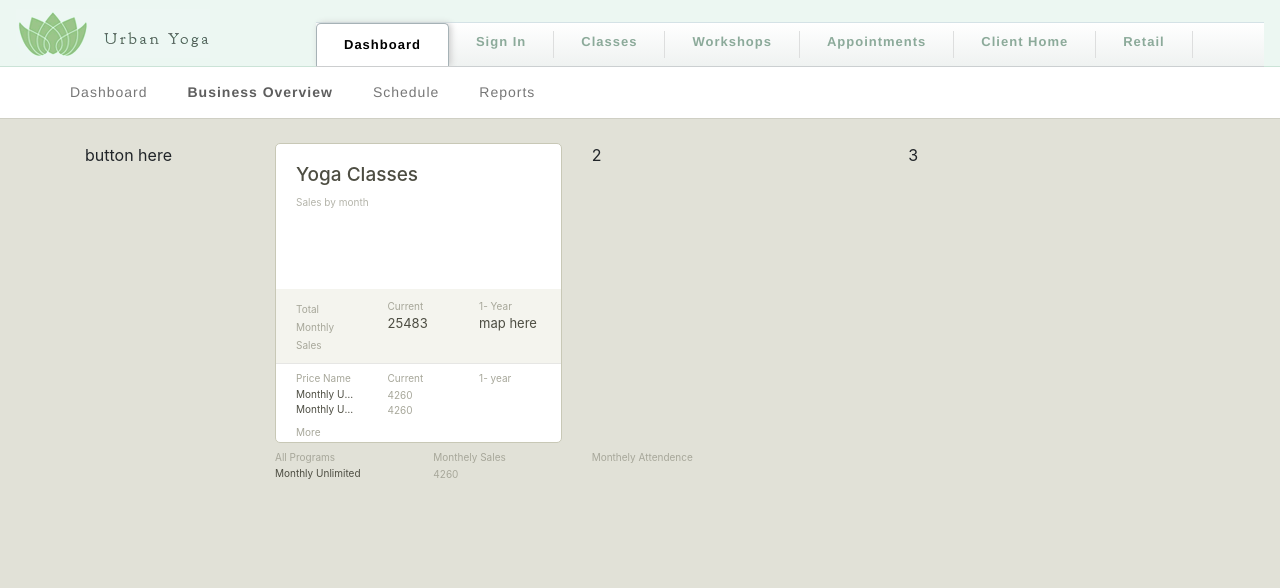
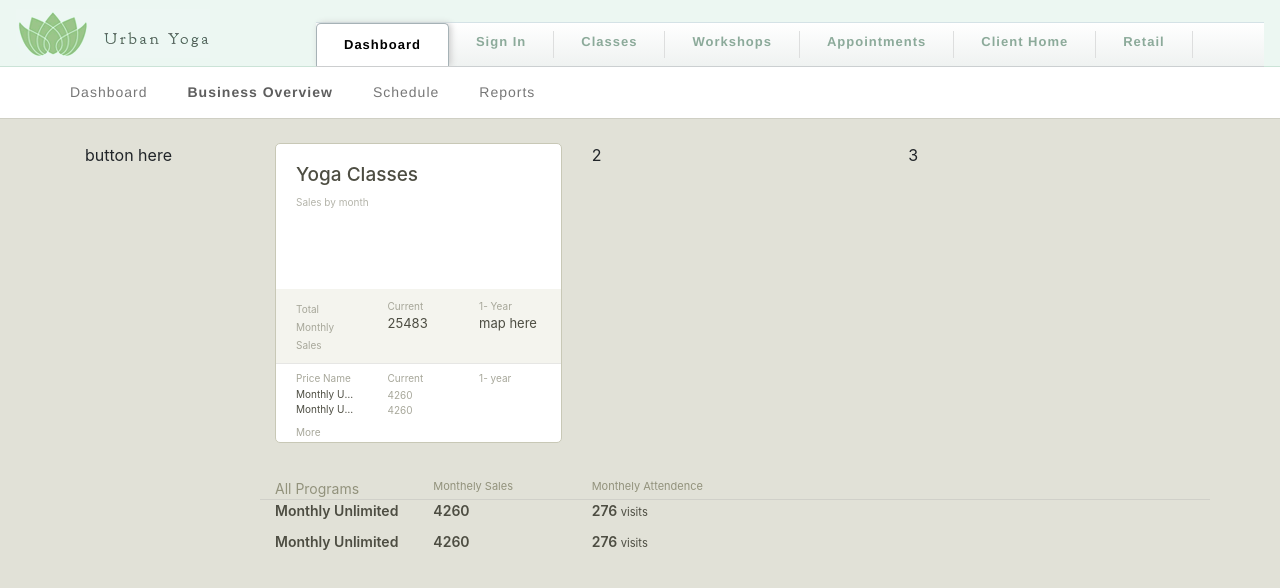
Before and after one commit to yuvrajpatil2001/AIG_assignment, an Angular app: page / in a window 1280 px wide. Shown: the top 588 px of the page. Built offline with nearby package versions, Linux system fonts and the light colour scheme; what angular-font-awesome would draw is missing.

Commit message:
tbl content changes

```diff
--- a/src/app/app.component.css
+++ b/src/app/app.component.css
@@ -129,6 +129,28 @@
 }
 
 
+
 .listWrapper{
     padding: 0px 20px;
 }
+.tblLabelLarge{
+    color:#92927C;
+    font-size:14px;
+}
+.tblLabelSmall{
+    color:#92927C;
+    font-size:11px;
+}
+.tblValueLabel{
+    color:#4D4D42;
+    font-size:14px;
+    font-weight: 600;
+    margin-bottom:10px;
+}
+
+.tblContent{
+    margin-top:35px;
+}
+.headerRow{
+    border-bottom: 1px solid #d0d0c9;
+}
--- a/src/app/app.component.html
+++ b/src/app/app.component.html
@@ -95,15 +95,20 @@
                 <div class="col-sm-4">3</div>
             </div>
             <div class="tblContent">
-                    <div class="row">
-                            <div class="col-2"><span class="salesLabel">All Programs</span></div>
-                            <div class="col-2"><span class="salesLabel">Monthely Sales</span></div>
-                            <div class="col-8"><span class="salesLabel">Monthely Attendence</span></div>
+                    <div class="row headerRow">
+                            <div class="col-2 tblLabelLarge">All Programs</div>
+                            <div class="col-2 tblLabelSmall">Monthely Sales</div>
+                            <div class="col-8 tblLabelSmall">Monthely Attendence</div>
                         </div>
-                        <div class="row">
-                                <div class="col-2 pricelabel">Monthly Unlimited</div>
-                                <div class="col-2 salesLabel">4260</div>
-                                <div class="col-8"></div>
+                        <div class="row tblValueLabel">
+                                <div class="col-2">Monthly Unlimited</div>
+                                <div class="col-2">4260</div>
+                                <div class="col-8">276 <small>visits</small></div>
+                        </div>
+                        <div class="row tblValueLabel">
+                                <div class="col-2">Monthly Unlimited</div>
+                                <div class="col-2">4260</div>
+                                <div class="col-8">276 <small>visits</small></div>
                         </div>
             </div>
         </div>
```
